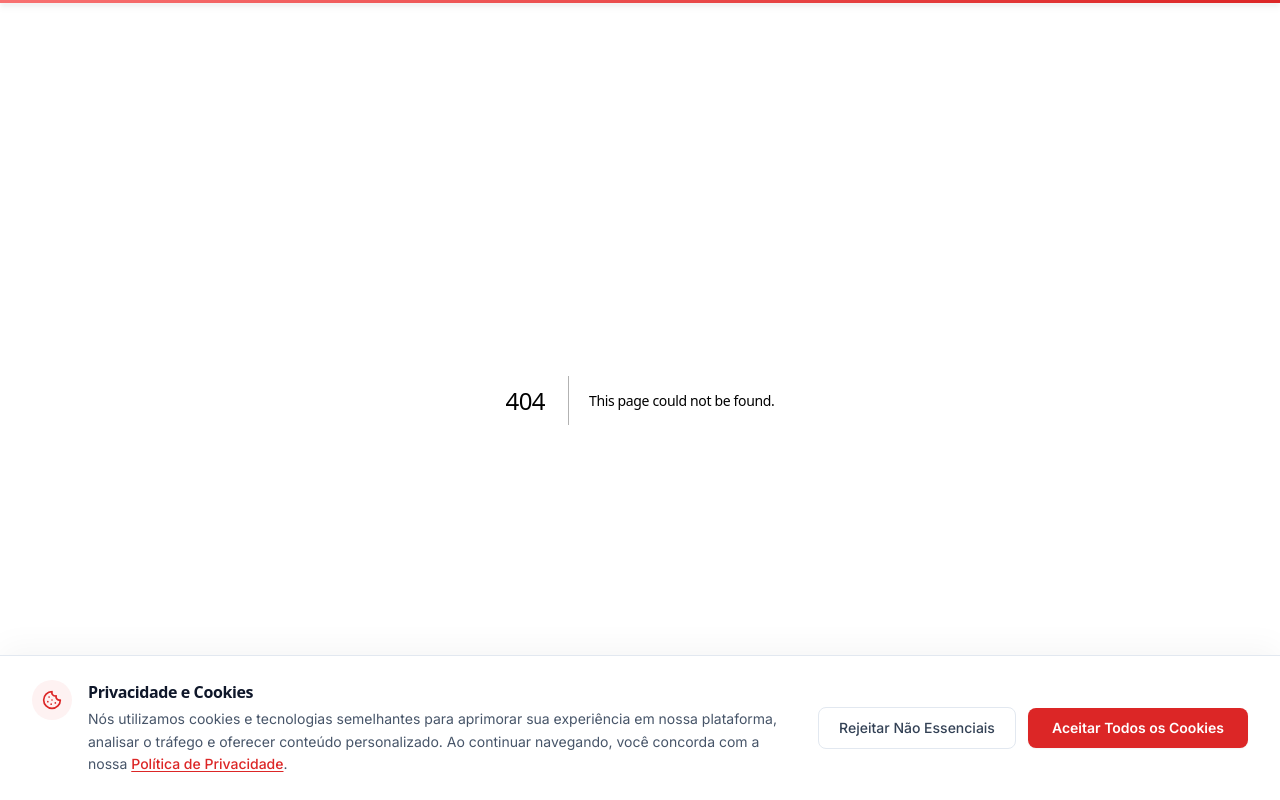
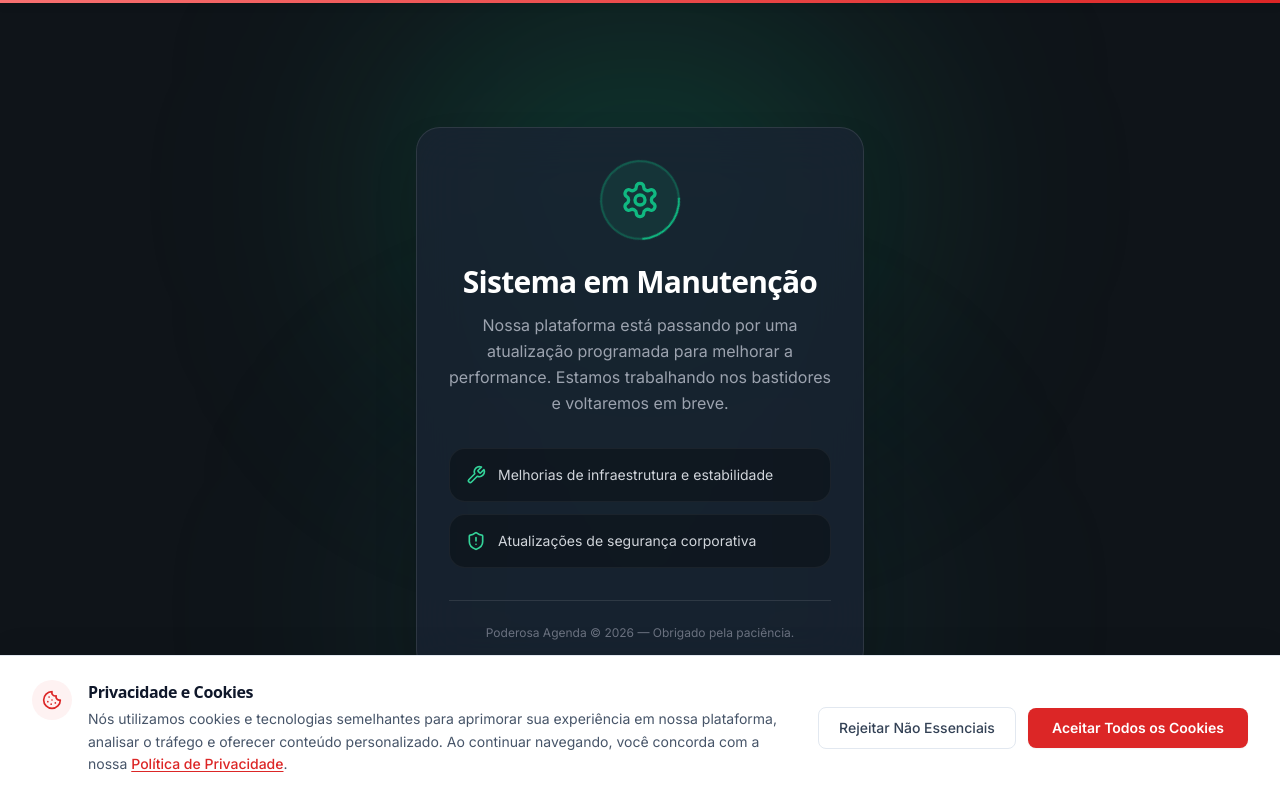
Before and after one commit to Metaclass-sistemas661/poderosa-agenda, a Next.js app in the folder apps/landing/: page /manutencao in a window 1280 px wide. Before the commit this address had no page. Built offline with nearby package versions, Linux system fonts and the light colour scheme.

Commit message:
feat(ui): create professional maintenance page

```diff
--- /dev/null
+++ b/apps/landing/src/app/manutencao/page.tsx
@@ -0,0 +1,60 @@
+'use client'
+
+import { motion } from 'framer-motion'
+import { Settings, Wrench, ShieldAlert } from 'lucide-react'
+
+export default function ManutencaoPage() {
+  return (
+    <div className="min-h-screen bg-[#0f1419] flex flex-col items-center justify-center p-6 relative overflow-hidden">
+      {/* Background gradients */}
+      <div className="absolute top-0 left-1/2 -translate-x-1/2 w-full max-w-lg h-96 bg-emerald-500/20 blur-[120px] rounded-full pointer-events-none" />
+      <div className="absolute bottom-0 left-1/2 -translate-x-1/2 w-full max-w-lg h-96 bg-teal-500/10 blur-[120px] rounded-full pointer-events-none" />
+
+      <motion.div
+        initial={{ opacity: 0, y: 20 }}
+        animate={{ opacity: 1, y: 0 }}
+        transition={{ duration: 0.6 }}
+        className="relative z-10 w-full max-w-md bg-[#1a2332]/80 backdrop-blur-xl border border-white/10 rounded-3xl p-8 shadow-2xl flex flex-col items-center text-center"
+      >
+        <div className="w-20 h-20 bg-emerald-500/10 rounded-full flex items-center justify-center mb-6 relative">
+          <motion.div
+            animate={{ rotate: 360 }}
+            transition={{ duration: 4, repeat: Infinity, ease: "linear" }}
+            className="absolute inset-0 border-2 border-emerald-500/30 border-t-emerald-500 rounded-full"
+          />
+          <Settings className="w-10 h-10 text-emerald-500" />
+        </div>
+
+        <h1 className="text-2xl sm:text-3xl font-bold text-white mb-3 tracking-tight">
+          Sistema em Manutenção
+        </h1>
+
+        <p className="text-gray-400 mb-8 leading-relaxed">
+          Nossa plataforma está passando por uma atualização programada para melhorar a performance.
+          Estamos trabalhando nos bastidores e voltaremos em breve.
+        </p>
+
+        <div className="w-full space-y-3">
+          <div className="flex items-center gap-3 p-4 bg-black/30 rounded-2xl border border-white/5 transition-colors hover:border-emerald-500/30">
+            <Wrench className="w-5 h-5 text-emerald-400 flex-shrink-0" />
+            <p className="text-sm text-left text-gray-300">
+              Melhorias de infraestrutura e estabilidade
+            </p>
+          </div>
+          <div className="flex items-center gap-3 p-4 bg-black/30 rounded-2xl border border-white/5 transition-colors hover:border-emerald-500/30">
+            <ShieldAlert className="w-5 h-5 text-emerald-400 flex-shrink-0" />
+            <p className="text-sm text-left text-gray-300">
+              Atualizações de segurança corporativa
+            </p>
+          </div>
+        </div>
+
+        <div className="mt-8 pt-6 border-t border-white/10 w-full">
+          <p className="text-xs text-gray-500">
+            Poderosa Agenda &copy; {new Date().getFullYear()} — Obrigado pela paciência.
+          </p>
+        </div>
+      </motion.div>
+    </div>
+  )
+}
```
